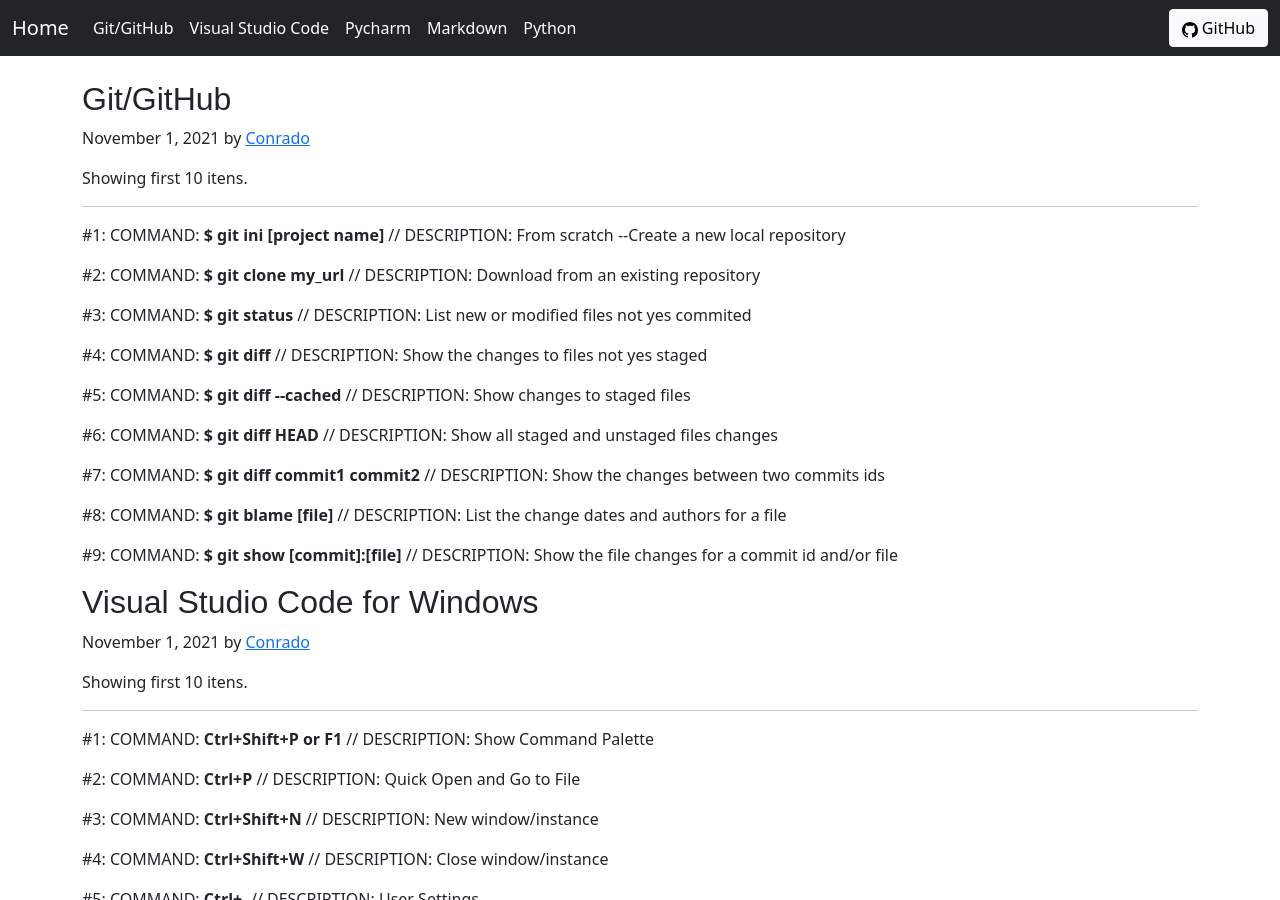
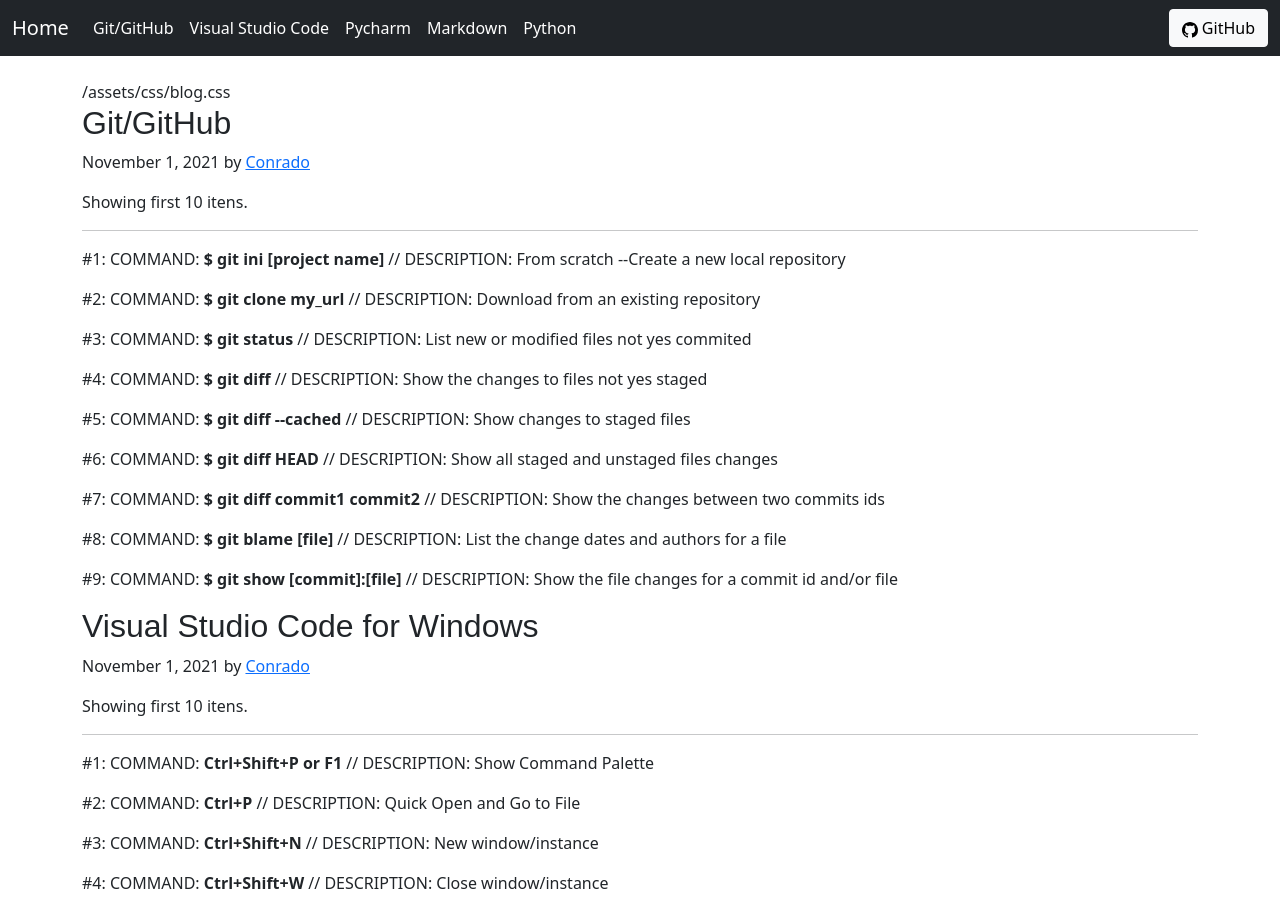
Before and after one commit to ConradoAlmeida/cheatsheets, a Jekyll site: the page built from index.html, in a window 1280 px wide and 900 px high. Built offline with Jekyll 4.4.1, drawn with Linux system fonts in a browser that asks for light colours.

Commit message:
Update index.html

```diff
--- a/index.html
+++ b/index.html
@@ -7,8 +7,12 @@
 
 
 <div class="col-md-12">
- {{page.date}}
- {{file.modified_time}}
+{% assign image_files = site.static_files %}
+{% for myimage in image_files %}
+  {{ myimage.path }}
+{% endfor %}
+
+
  {% for dado in dados %}
 
       <article class="blog-post">
```
